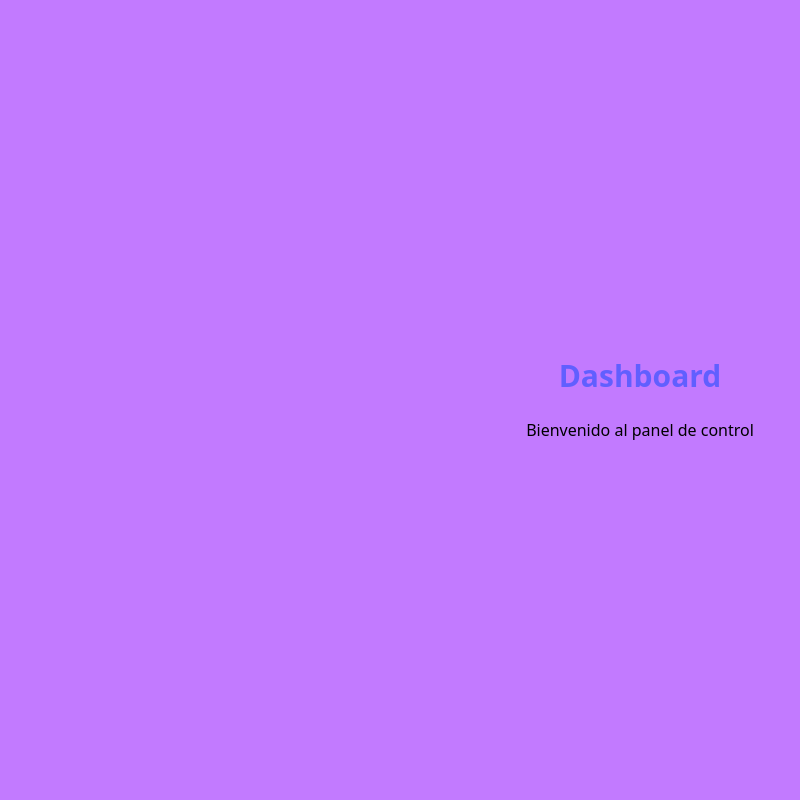
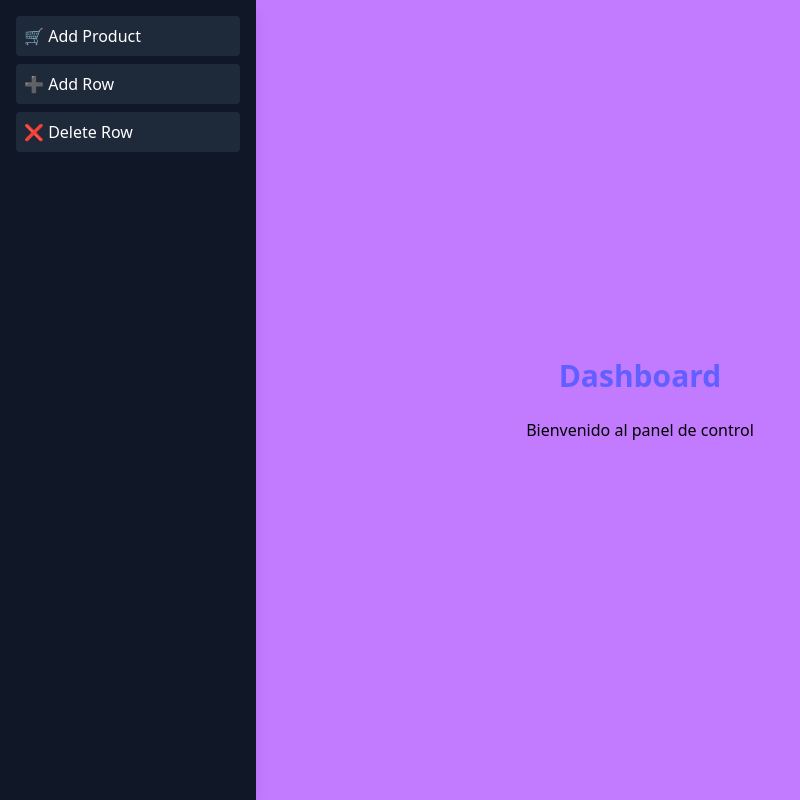
Before and after one commit to Angelhpascual/test-acid-tango-inditex, a React (Vite) app: page / in a window 1280 px wide. Shown: the whole page, without its empty margins (0-800 px from the left). Built offline with nearby package versions, Linux system fonts and the light colour scheme.

Commit message:
feature: adding sidebar component

```diff
--- a/src/App.tsx
+++ b/src/App.tsx
@@ -1,8 +1,10 @@
 import Dashboard from "./components/Dashboard";
+import Sidebar from "./components/Sidebar";
 
 const App = () => {
   return (
     <>
+      <Sidebar />
       <Dashboard />
     </>
   );
--- /dev/null
+++ b/src/components/Sidebar.tsx
@@ -0,0 +1,19 @@
+const Sidebar: React.FC = () => {
+  return (
+    <aside className="fixed left-0 top-0 h-screen w-64 bg-gray-900 text-white p-4 shadow-lg">
+      <h2 className="mb-2 p-2 bg-gray-800 rounded cursor-pointer hover:bg-gray-700">
+        🛒 Add Product
+      </h2>
+      <ul>
+        <li className="mb-2 p-2 bg-gray-800 rounded cursor-pointer hover:bg-gray-700">
+          ➕ Add Row
+        </li>
+        <li className="mb-2 p-2 bg-gray-800 rounded cursor-pointer hover:bg-gray-700">
+          ❌ Delete Row
+        </li>
+      </ul>
+    </aside>
+  );
+};
+
+export default Sidebar;
```
